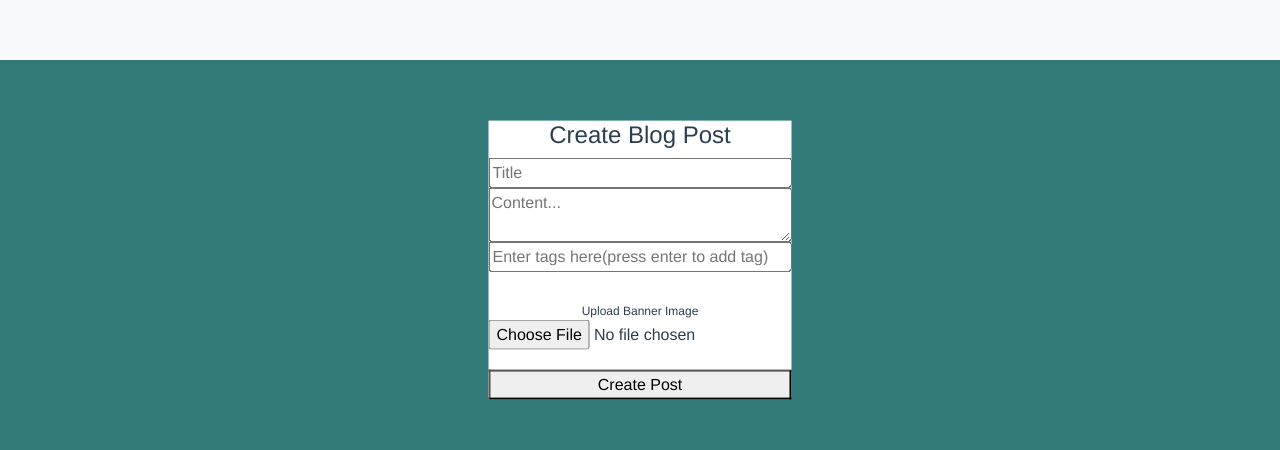
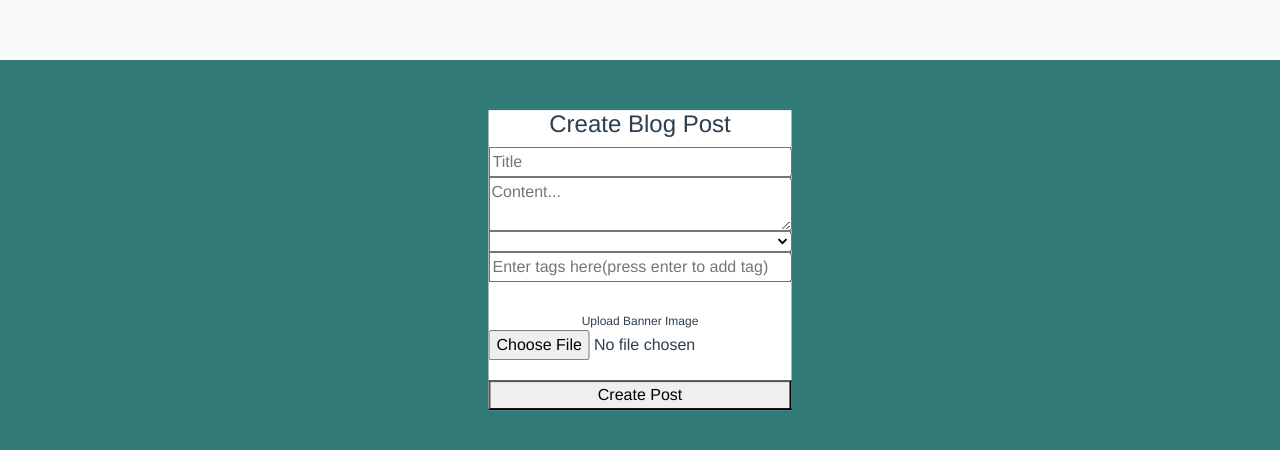
Before and after one commit to thabo-div2/lc_studios_blogs, a Vue app: page /posts/create in a window 1280 px wide. Shown: the part 140-590 px from the top of the page. Built offline with nearby package versions, Linux system fonts and the light colour scheme; no server answers.

Commit message:
update create post

```diff
--- a/src/views/CreatePost.vue
+++ b/src/views/CreatePost.vue
@@ -3,12 +3,18 @@
 		<h4>Create Blog Post</h4>
 		<input type="text" placeholder="Title" v-model="title" required />
 		<textarea placeholder="Content..." v-model="content" required></textarea>
+		<select v-model="category" required>
+			<option selected disabled>Select A Category</option>
+			<option>Lifestyle</option>
+			<option>Health</option>
+			<option>Travel</option>
+			<option>Music</option>
+		</select>
 		<input
 			type="text"
 			placeholder="Enter tags here(press enter to add tag)"
 			v-model="tag"
 			@keydown.enter.prevent="handleKey"
-			required
 		/>
 		<label>Upload Banner Image</label>
 		<input @change="handleImage" type="file" />
@@ -37,6 +43,7 @@ export default {
 		const content = ref("");
 		const tag = ref("");
 		const tags = ref([]);
+		const category = ref("");
 		const file = ref(null);
 		const fileError = ref(null);
 
@@ -48,6 +55,7 @@ export default {
 					title: title.value,
 					content: content.value,
 					tags: tags.value,
+					category: category.value,
 					userId: user.value.uid,
 					userName: user.value.displayName,
 					coverUrl: url.value,
@@ -90,6 +98,7 @@ export default {
 			content,
 			tag,
 			tags,
+			category,
 			handlePost,
 			handleImage,
 			handleKey,
@@ -117,8 +126,8 @@ button {
 }
 .create_post {
 	position: absolute;
-    top: 50%;
-    left: 50%;
-    transform: translate(-50%, -50%);
+	top: 50%;
+	left: 50%;
+	transform: translate(-50%, -50%);
 }
 </style>
```
